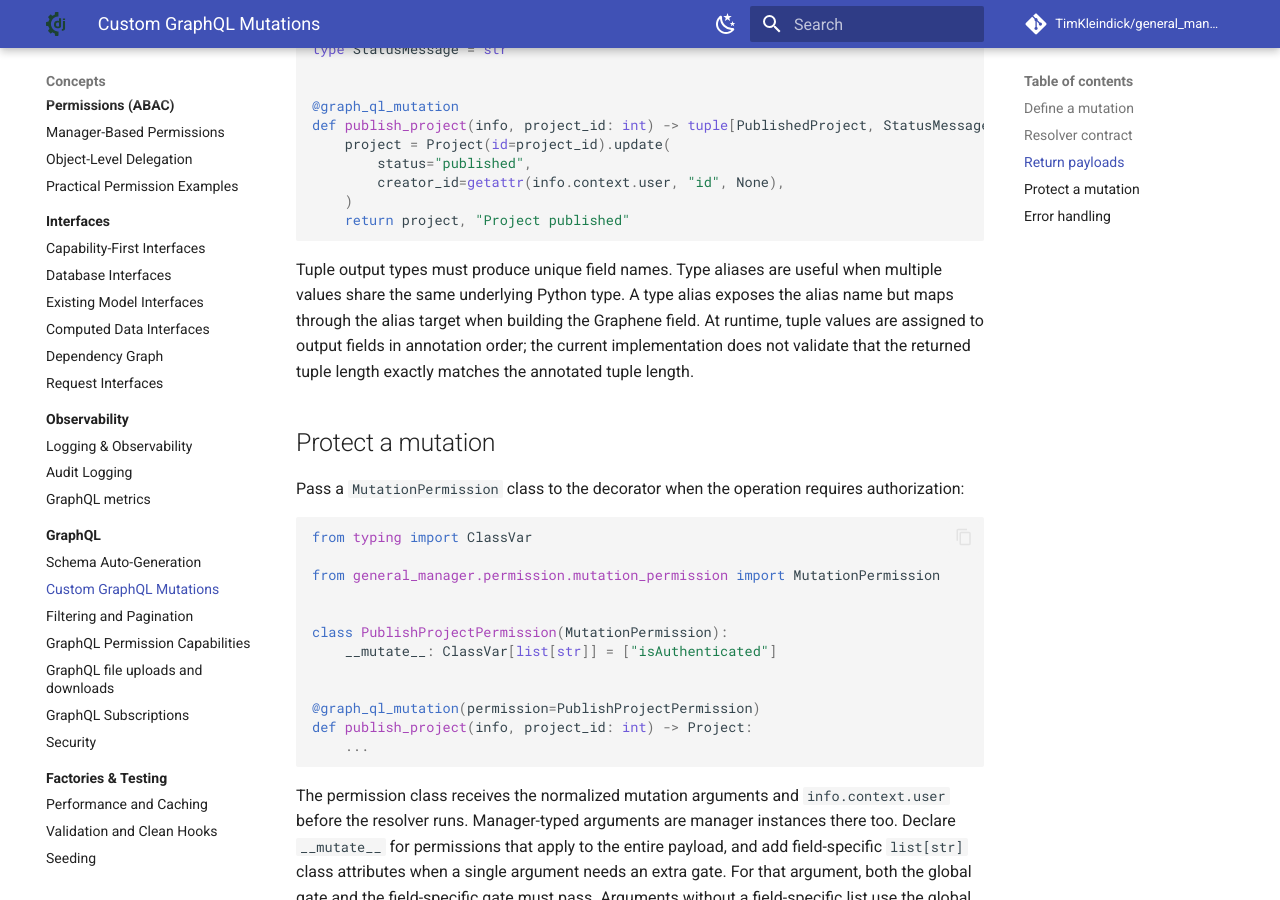
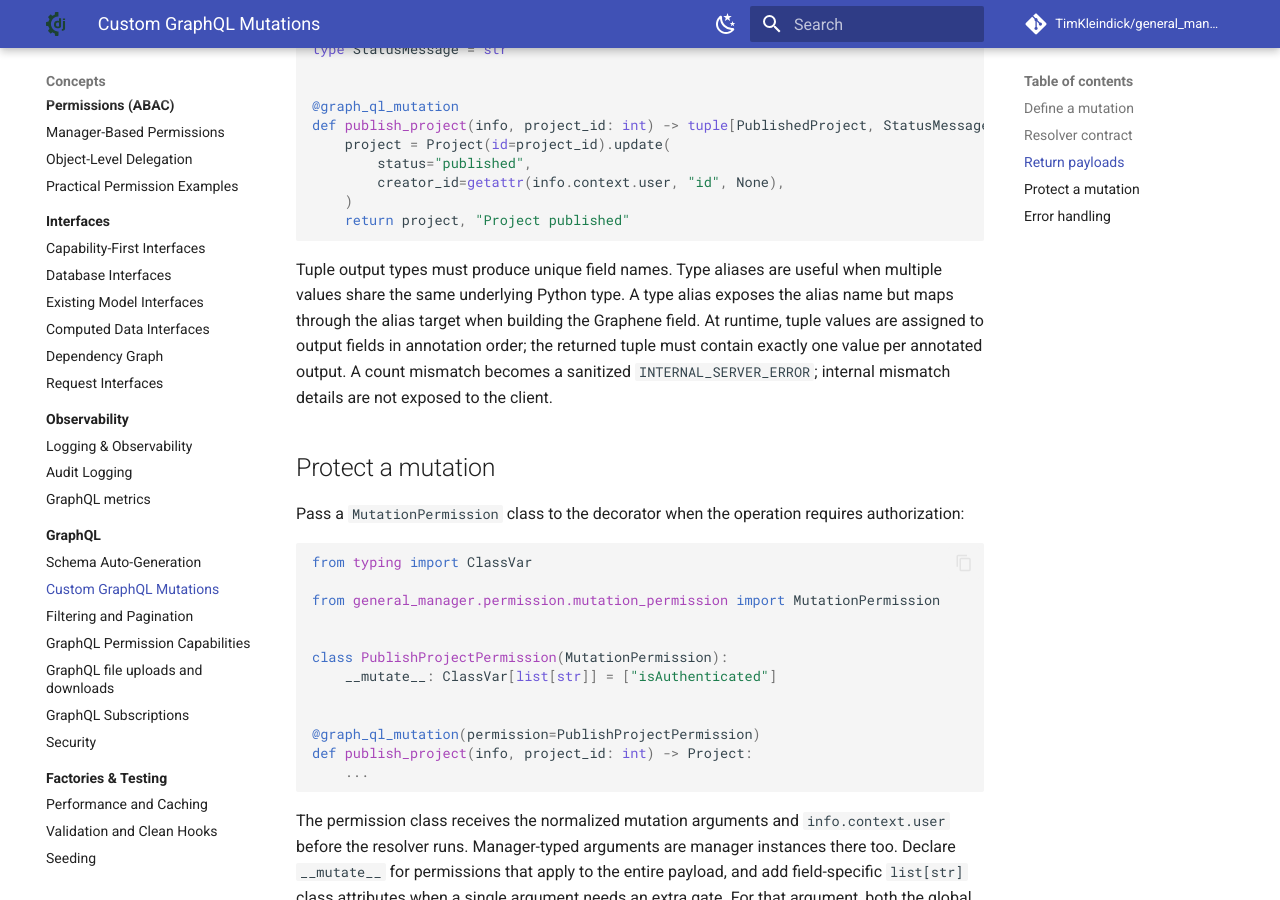
Before and after one commit to TimKleindick/general_manager, an MkDocs documentation site: the page built from docs/concepts/graphql/custom_mutations.md, in a window 1280 px wide and 900 px high, scrolled down 2696 px. Built offline with MkDocs 1.6.1 and Material for MkDocs 9.7.7, drawn with Linux system fonts in a browser that asks for light colours; comment, search, counter and statistics services are not loaded.

Commit message:
docs: align GraphQL mutation error contracts

```diff
--- a/docs/concepts/graphql/custom_mutations.md
+++ b/docs/concepts/graphql/custom_mutations.md
@@ -136,8 +136,9 @@ Tuple output types must produce unique field names. Type aliases are useful when
 multiple values share the same underlying Python type. A type alias exposes the
 alias name but maps through the alias target when building the Graphene field.
 At runtime, tuple values are assigned to output fields in annotation order; the
-current implementation does not validate that the returned tuple length exactly
-matches the annotated tuple length.
+returned tuple must contain exactly one value per annotated output. A count
+mismatch becomes a sanitized `INTERNAL_SERVER_ERROR`; internal mismatch details
+are not exposed to the client.
 
 ## Protect a mutation
 
```
Also changed, not shown: docs/api/graphql.md (+9 -4 lines).
